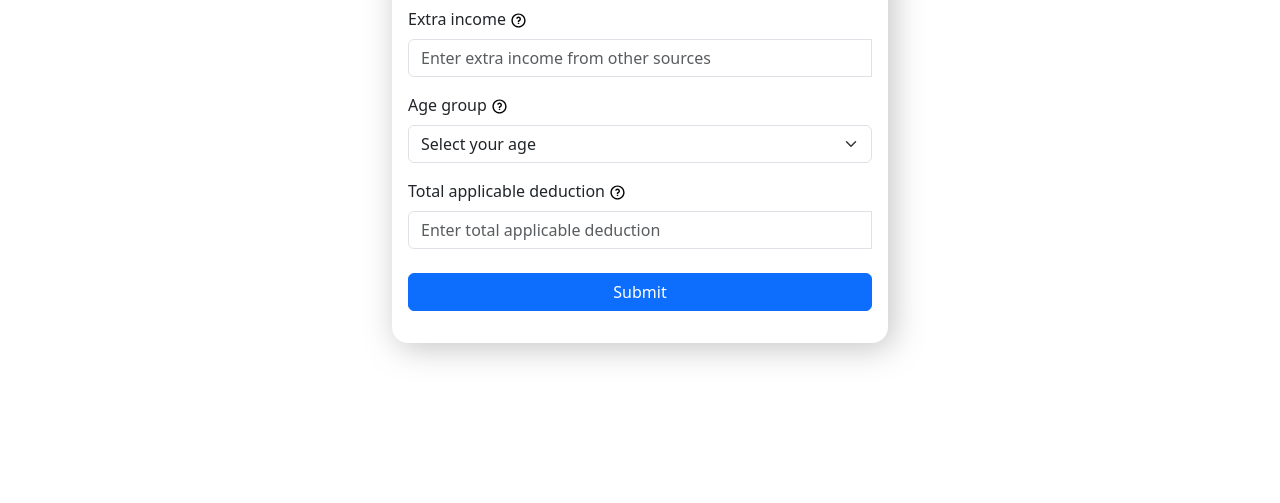
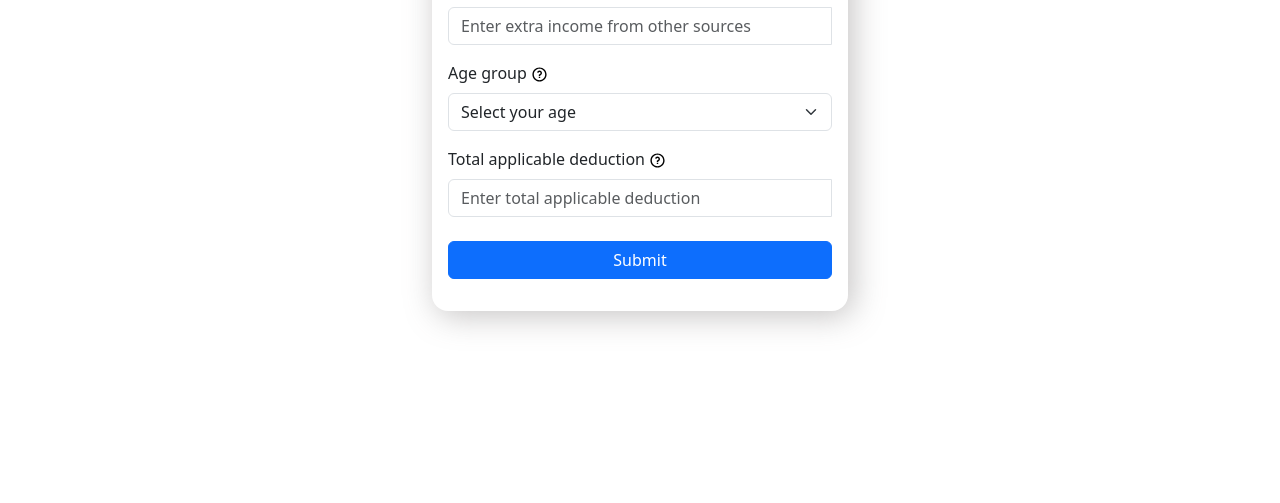
Before and after one commit to ksuthar937/fyle-tax-calculator, a plain HTML site: page index.html in a window 1280 px wide. Shown: the part 297-800 px from the top of the page. Drawn offline with nearby package versions, Linux system fonts and the light colour scheme.

Commit message:
small updates

```diff
--- a/style.css
+++ b/style.css
@@ -1,6 +1,6 @@
 .form-outer {
   width: 21rem;
-  margin-top: 5rem;
+  margin-top: 3rem;
   padding: 2rem 1rem;
   border-radius: 1rem;
   box-shadow: 0.3em 0.3em 2em rgba(110, 105, 105, 0.4);
@@ -12,6 +12,6 @@
 
 @media screen and (min-width: 768px) {
   .form-outer {
-    width: 31rem;
+    width: 26rem;
   }
 }
```
Also changed, not shown: 1 other file.
